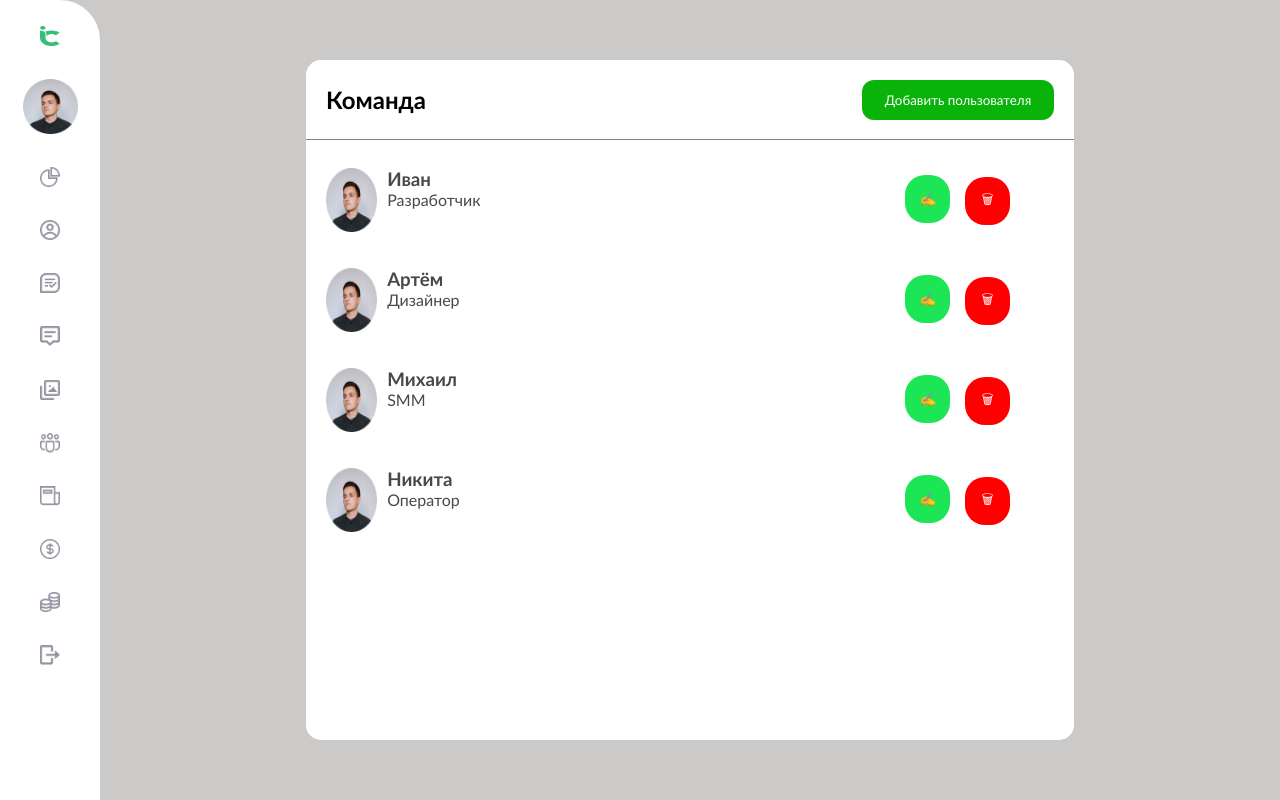
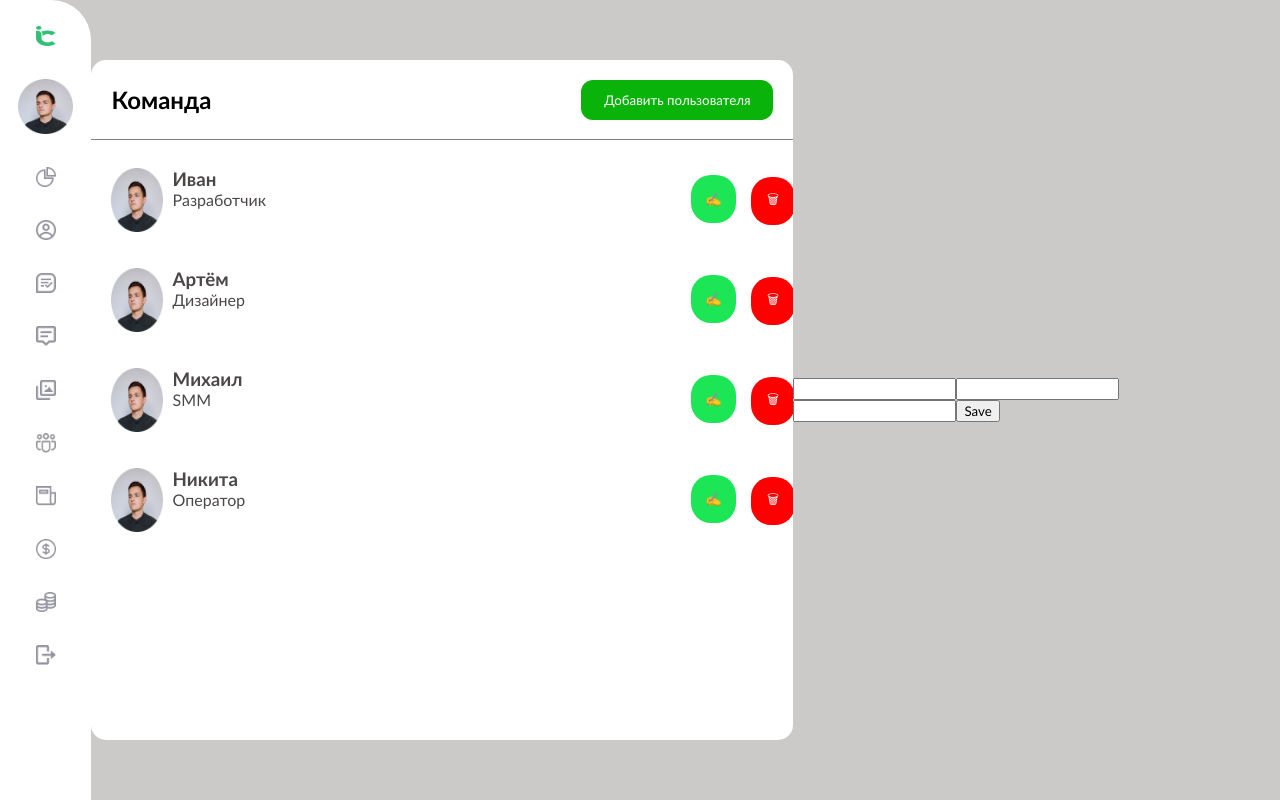
Before and after one commit to Elman2055/project_on_react, a React (Vite) app: page / in a window 1280 px wide. Built offline with nearby package versions, Linux system fonts and the light colour scheme.

Commit message:
Реализовал удаление и редактирование пользователя

```diff
--- /dev/null
+++ b/src/components/form/Form.css
@@ -0,0 +1,3 @@
+.formUserContainer {
+
+}
--- /dev/null
+++ b/src/components/form/Form.tsx
@@ -0,0 +1,17 @@
+import React from "react";
+import "./Form.css";
+
+const FormUser = () => {
+  return (
+    <div className="formUserContainer">
+      <form className="formUser">
+        <input type="text" />
+        <input type="text" />
+        <input type="text" />
+        <button>Save</button>
+      </form>
+    </div>
+  );
+};
+
+export default FormUser;
--- a/src/containers/UserListContainer.tsx
+++ b/src/containers/UserListContainer.tsx
@@ -1,7 +1,8 @@
 import React, { useState } from "react";
+import { TUsers } from "../types/data.types";
 import UserList from "../components/userList/UserList";
 import MyPicture from "../components/UI/images/MyPicture.png";
-import { TUsers } from "../types/data.types";
+import FormUser from "../components/form/Form";
 import "./UserListContainer.css";
 
 const UserListContainer = () => {
@@ -12,16 +13,18 @@ const UserListContainer = () => {
     { image: MyPicture, id: 4, name: "Никита", userInfo: "Оператор" },
   ]);
 
-  const handleEditUser = (index: number) => {
-    const newName = prompt("Введите новое имя:", usersInfo[index].name);
+  const handleEditUser = (id: number) => {
+    const newName = prompt("Введите новое имя:", usersInfo[id].name);
     const newUserInfo = prompt(
       "Введите новую информацию:",
-      usersInfo[index].userInfo
+      usersInfo[id].userInfo
     );
 
     if (newName && newUserInfo) {
-      const updatedUsers = usersInfo.map((user, i) =>
-        i === index ? { ...user, name: newName, userInfo: newUserInfo } : user
+      const updatedUsers = usersInfo.map((elem) =>
+        elem.id === id
+          ? { ...elem, name: newName, userInfo: newUserInfo }
+          : elem
       );
       setUsersInfo(updatedUsers);
     }
@@ -32,6 +35,7 @@ const UserListContainer = () => {
   };
 
   return (
+    <>
       <div className="userListContainer">
         <div className="title">
           <h2>Команда</h2>
@@ -49,6 +53,8 @@ const UserListContainer = () => {
           />
         ))}
       </div>
+      <FormUser />
+    </>
   );
 };
 
```
Lines whose indentation alone changed are shown as unchanged.
